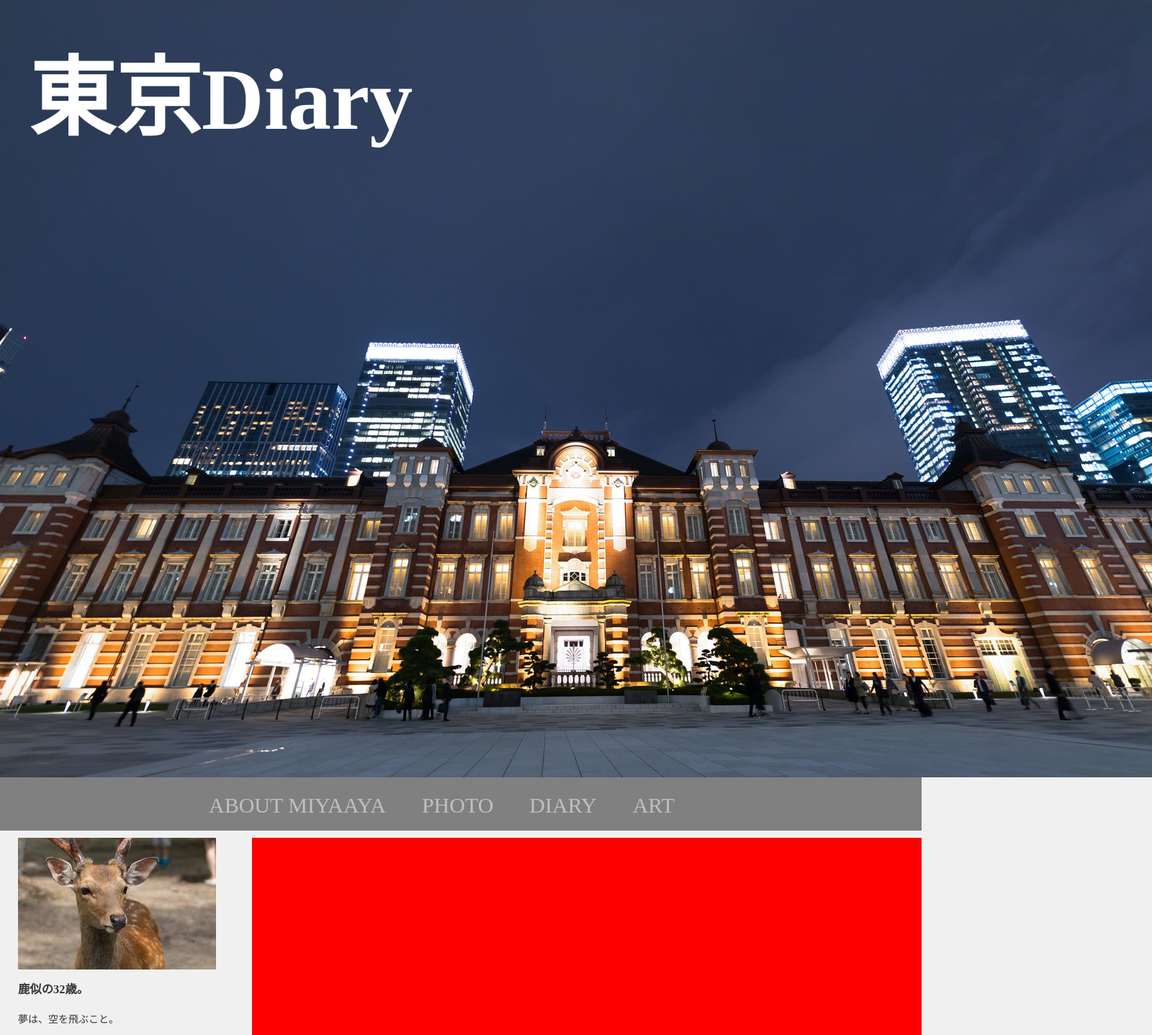
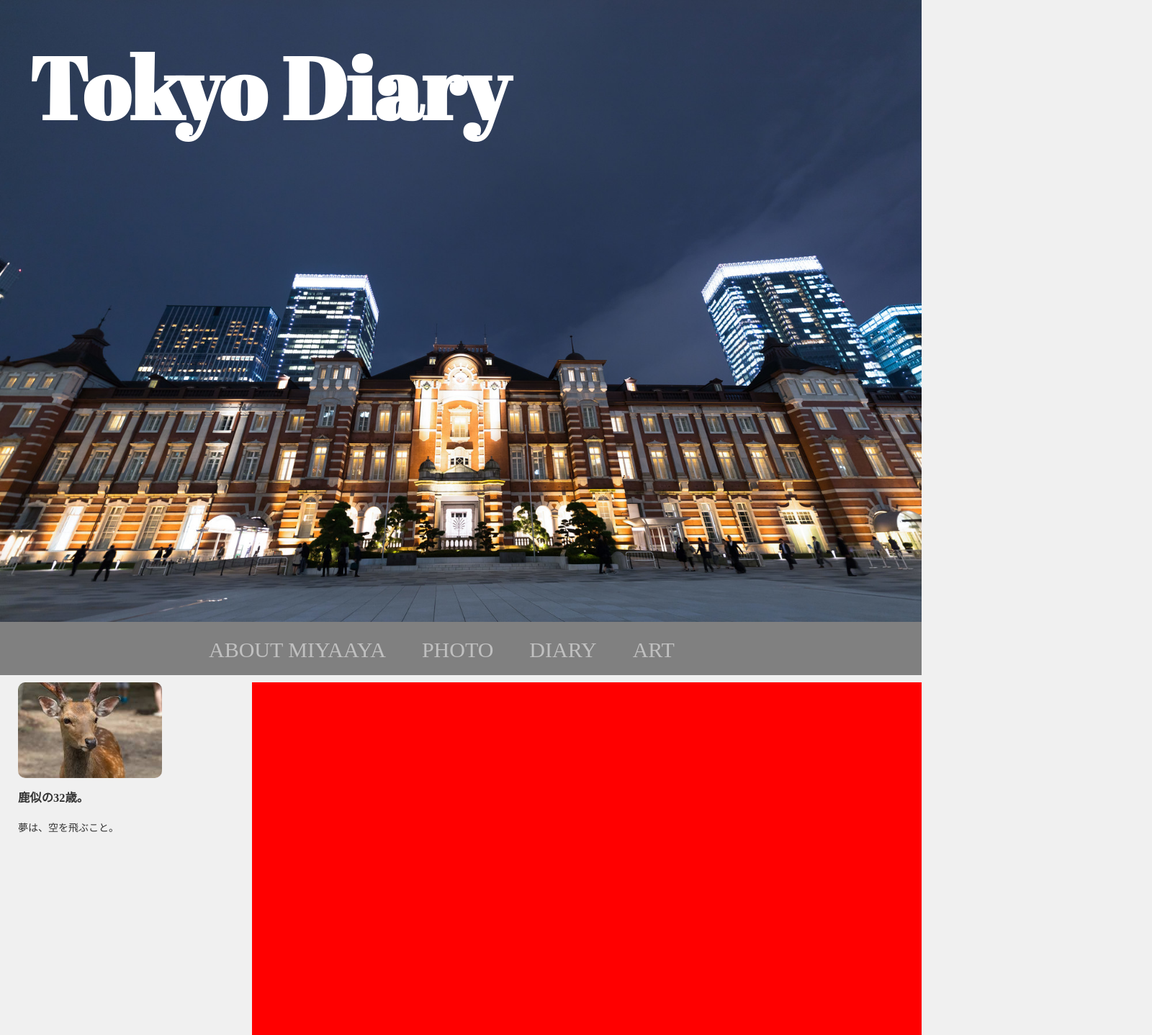
Before and after one commit to miyaiaya/front-practice, a plain HTML site: page index.html in a window 1280 px wide. Shown: the top 1438 px of the page at 72% size, 1600 px wide, since content can reach past the window. Drawn offline with Linux system fonts and the light colour scheme.

Commit message:
add googlefonts, add class to omg

```diff
--- a/index.html
+++ b/index.html
@@ -3,13 +3,14 @@
 <head>
   <meta charset="UTF-8" >
   <link rel="stylesheet" href="style.css">
+  <link href="https://fonts.googleapis.com/css?family=Abril+Fatface" rel="stylesheet">
   <title>front-practice</title>
 </head>
 <body>
   <div class="heading">
-    <img src="tokyo-station.jpg" alt="tokyo station">
+    <img src="tokyo-station.jpg" alt="tokyo station" class="heading-image">
     <div class="title">
-      <h1>東京Diary</h1>
+      <h1>Tokyo Diary</h1>
     </div>
   </div>
   <div class="nav">
@@ -23,7 +24,7 @@
   <div class="middle">
     <div class="middle-left">
       <div class="introduction">
-        <img src="しか.jpeg" alt="しか">
+        <img src="しか.jpeg" alt="しか" class="introduction-image">
         <h3>鹿似の32歳。</h3>
         <p>夢は、空を飛ぶこと。</p>
       </div>
```
